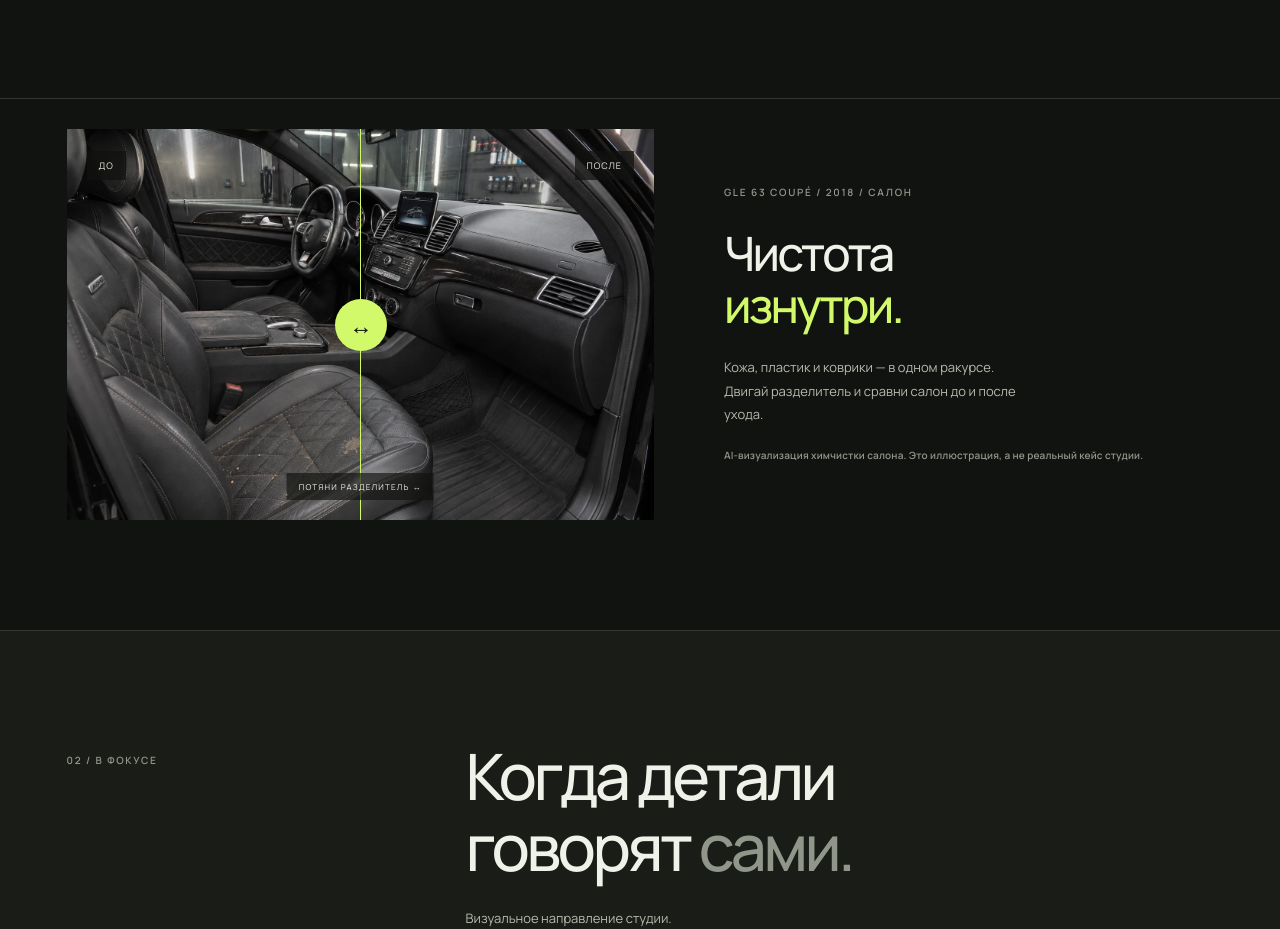
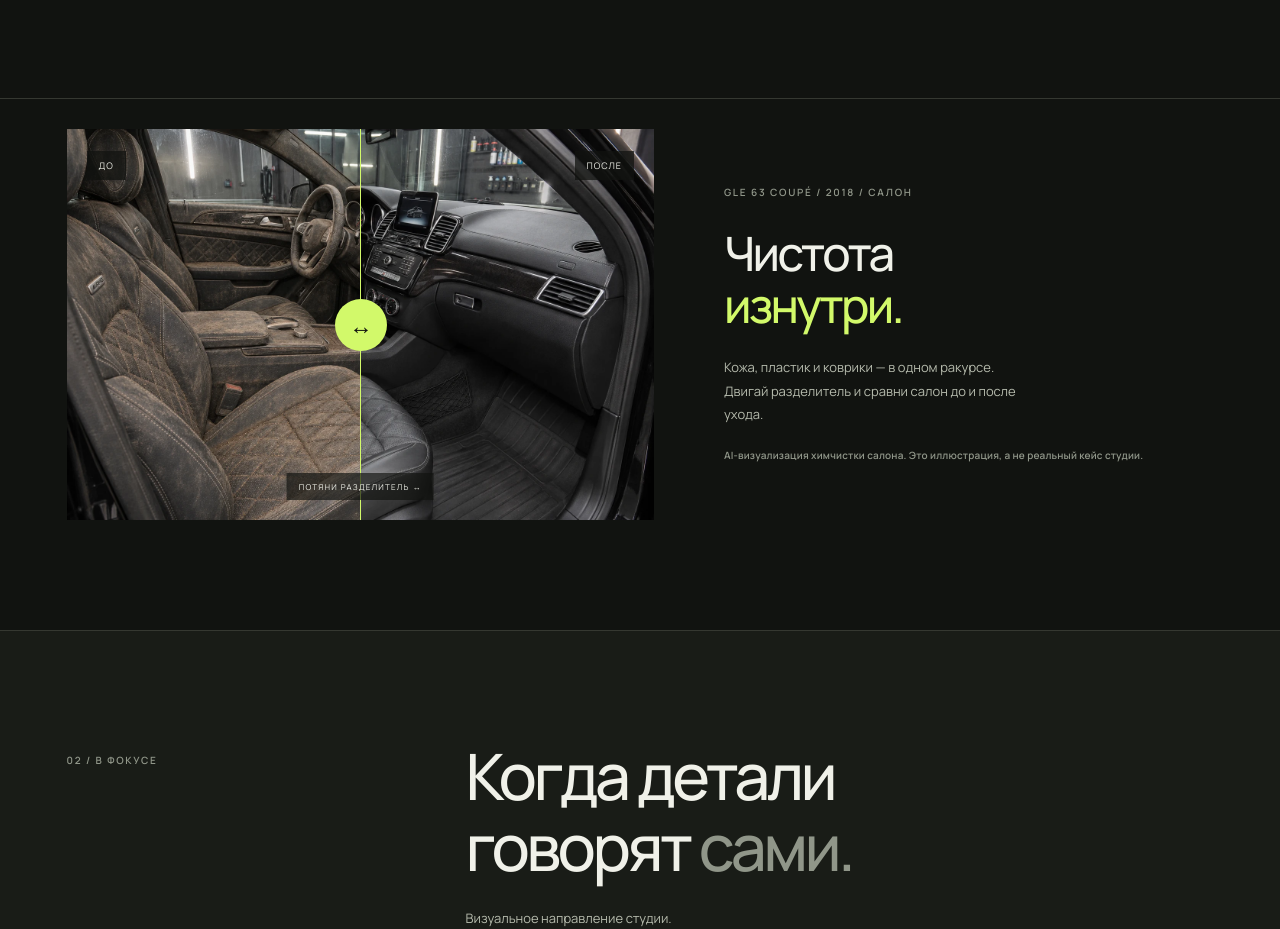
Before and after one commit to quaali/detailing-demo, a plain HTML site: page index.html in a window 1280 px wide. Shown: the part 2600-3529 px from the top of the page. Drawn offline with Linux system fonts and the light colour scheme.

Commit message:
Make interior before state heavily soiled without distinct footprints

```diff
--- a/index.html
+++ b/index.html
@@ -49,7 +49,7 @@
 </section>
 <section class="comparison-section section interior-comparison" id="interior-comparison" aria-labelledby="interior-compare-title">
  <div class="compare-copy reveal"><p class="eyebrow">GLE 63 COUPÉ / 2018 / САЛОН</p><h2 id="interior-compare-title">Чистота<br><em>изнутри.</em></h2><p>Кожа, пластик и коврики — в одном ракурсе. Двигай разделитель и сравни салон до и после ухода.</p><p class="fine-print" id="interior-compare-disclaimer">AI-визуализация химчистки салона. Это иллюстрация, а не реальный кейс студии.</p></div>
- <div class="comparison reveal" style="--split:50%" aria-describedby="interior-compare-disclaimer"><div class="compare-base"><img src="assets/gle-interior-after.webp" alt="После: очищенный чёрный кожаный салон Mercedes-AMG GLE 63 Coupé 2018 года, вид через переднюю пассажирскую дверь. AI-иллюстрация." width="1536" height="1024" loading="lazy"></div><div class="compare-before" aria-hidden="true"><img src="assets/gle-interior-before.webp" alt="" width="1536" height="1024" loading="lazy"></div><span class="compare-tag before">ДО</span><span class="compare-tag after">ПОСЛЕ</span><div class="compare-line" aria-hidden="true"><span>↔</span></div><input id="interior-compare-range" type="range" min="0" max="100" value="50" aria-label="Разделитель сравнения салона до и после" aria-valuetext="50% до, 50% после" aria-describedby="interior-compare-disclaimer"><span class="compare-hint">ПОТЯНИ РАЗДЕЛИТЕЛЬ ↔</span></div>
+ <div class="comparison reveal" style="--split:50%" aria-describedby="interior-compare-disclaimer"><div class="compare-base"><img src="assets/gle-interior-after.webp" alt="После: очищенный чёрный кожаный салон Mercedes-AMG GLE 63 Coupé 2018 года, вид через переднюю пассажирскую дверь. AI-иллюстрация." width="1536" height="1024" loading="lazy"></div><div class="compare-before" aria-hidden="true"><img src="assets/gle-interior-before-heavy.webp" alt="" width="1536" height="1024" loading="lazy"></div><span class="compare-tag before">ДО</span><span class="compare-tag after">ПОСЛЕ</span><div class="compare-line" aria-hidden="true"><span>↔</span></div><input id="interior-compare-range" type="range" min="0" max="100" value="50" aria-label="Разделитель сравнения салона до и после" aria-valuetext="50% до, 50% после" aria-describedby="interior-compare-disclaimer"><span class="compare-hint">ПОТЯНИ РАЗДЕЛИТЕЛЬ ↔</span></div>
 </section>
 <section class="section works" id="works">
  <div class="section-heading reveal"><p class="eyebrow">02 / В ФОКУСЕ</p><div><h2>Когда детали<br>говорят <span class="muted">сами.</span></h2><p class="section-intro">Визуальное направление студии.<br>Нажми на фото, чтобы рассмотреть.</p></div></div>
```
Also changed, not shown: assets/gle-interior-before-heavy.webp (added), assets/gle-interior-heavy-prompt.txt (added), 1 other file.
